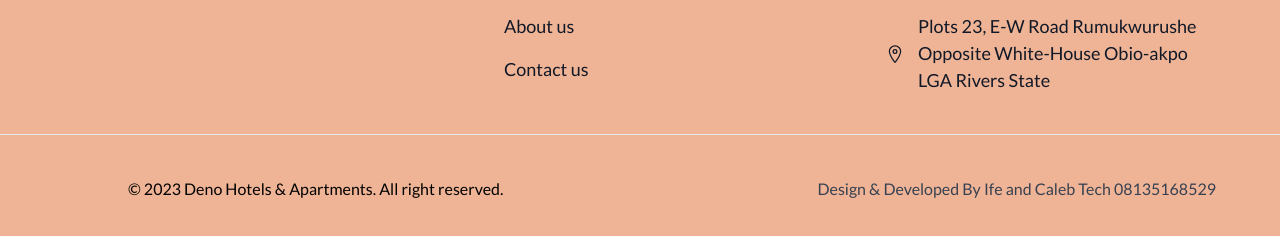
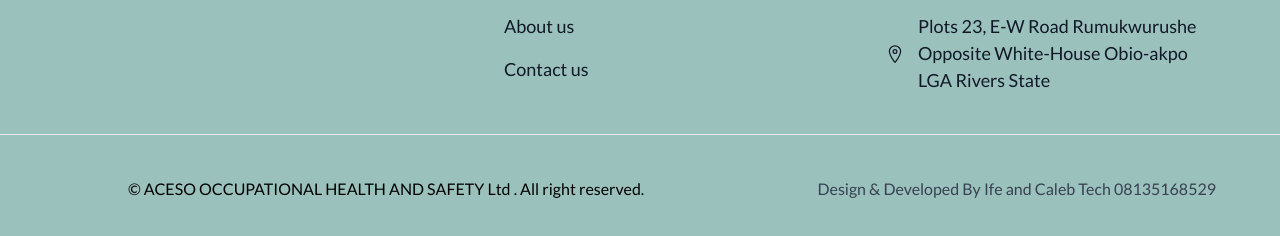
Before and after one commit to highfee/aceso-landing-page, a website built with Vite: page contact.html in a window 1280 px wide. Shown: the part 1997-2233 px from the top of the page. Built offline with nearby package versions, Linux system fonts and the light colour scheme; a web font is replaced by a local one.

Commit message:
changed color template

```diff
--- a/about.html
+++ b/about.html
@@ -258,8 +258,8 @@
         </div>
       </div>
       <hr class="mt-10 bg-two" />
-      <div class="container_block flex justify-between mt-10">
-        <p>© 2023 Deno Hotels & Apartments. All right reserved.</p>
+      <div class="container_block flex justify-between mt-10 flex-wrap">
+        <p>© ACESO OCCUPATIONAL HEALTH AND SAFETY Ltd . All right reserved.</p>
         <p class="text-gray-700">
           Design & Developed By Ife and Caleb Tech
           <a href="tel:08135168529">08135168529</a>
--- a/contact.html
+++ b/contact.html
@@ -189,8 +189,8 @@
         </div>
       </div>
       <hr class="mt-10 bg-two" />
-      <div class="container_block flex justify-between mt-10">
-        <p>© 2023 Deno Hotels & Apartments. All right reserved.</p>
+      <div class="container_block flex justify-between mt-10 flex-wrap">
+        <p>© ACESO OCCUPATIONAL HEALTH AND SAFETY Ltd . All right reserved.</p>
         <p class="text-gray-700">
           Design & Developed By Ife and Caleb Tech
           <a href="tel:08135168529">08135168529</a>
--- a/index.html
+++ b/index.html
@@ -262,8 +262,8 @@
         </div>
       </div>
       <hr class="mt-10 bg-two" />
-      <div class="container_block flex justify-between mt-10">
-        <p>© 2023 Deno Hotels & Apartments. All right reserved.</p>
+      <div class="container_block flex justify-between mt-10 flex-wrap">
+        <p>© ACESO OCCUPATIONAL HEALTH AND SAFETY Ltd . All right reserved.</p>
         <p class="text-gray-700">
           Design & Developed By Ife and Caleb Tech
           <a href="tel:08135168529">08135168529</a>
--- a/tailwind.config.js
+++ b/tailwind.config.js
@@ -9,8 +9,10 @@
   theme: {
     extend: {
       colors: {
-        one: "#EF9595",
-        two: "#EFB495",
+        // one: "#EF9595",
+        // two: "#EFB495",
+        one: "#E6EBE0",
+        two: "#9BC1BC",
         three: "#EFD595",
         four: "#EBEF95",
         lime: "lime",
```
